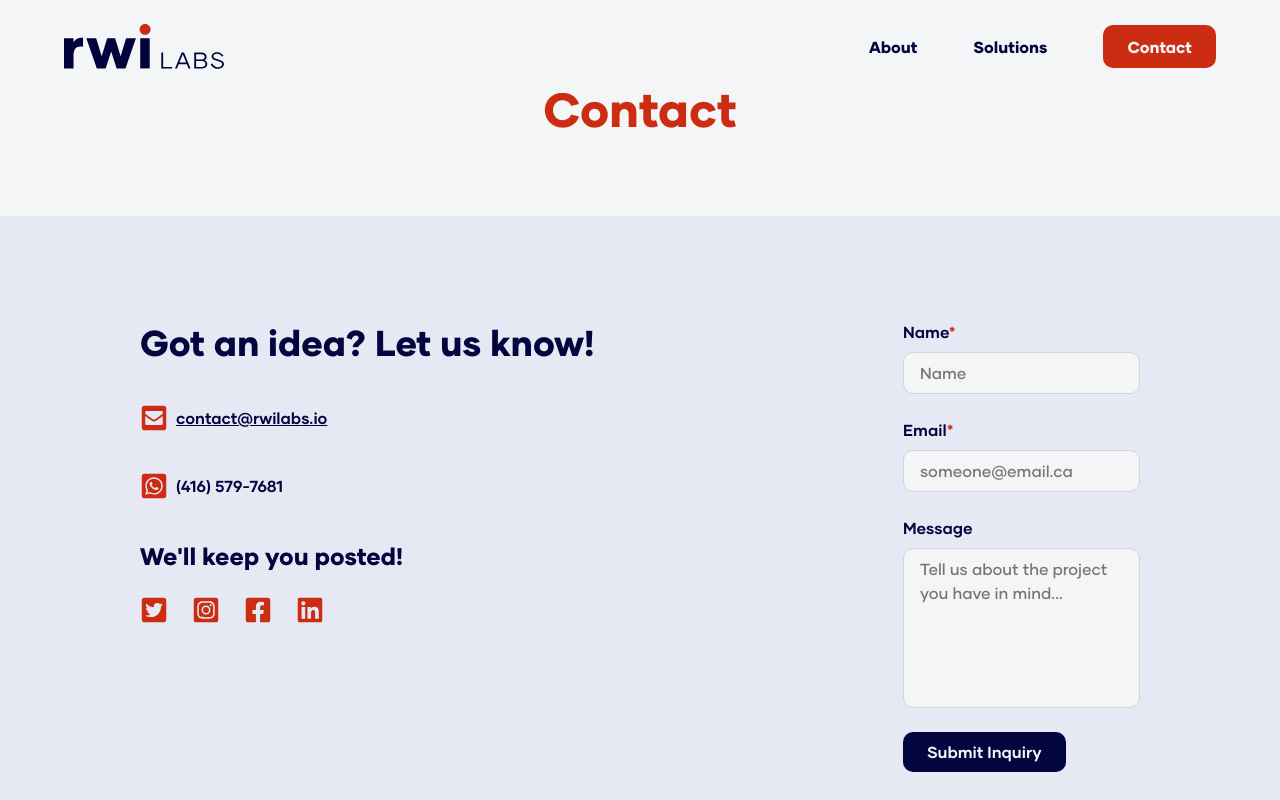
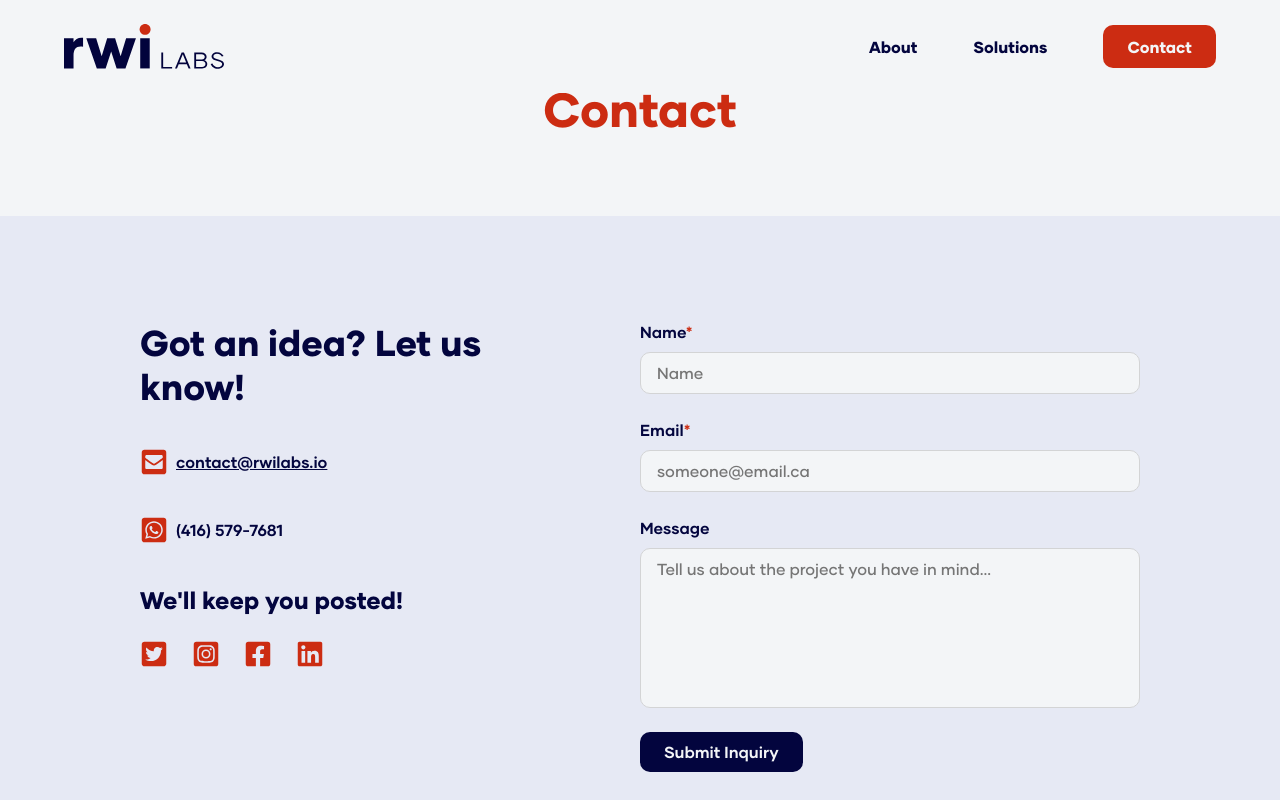
Before and after one commit to maplesyrupman/rwi-site, a Next.js app: page /contact in a window 1280 px wide. Shown: the top 800 px of the page. Built offline with nearby package versions, Linux system fonts and the light colour scheme.

Commit message:
contact form styling fixed

```diff
--- a/components/ContactForm/index.tsx
+++ b/components/ContactForm/index.tsx
@@ -17,8 +17,7 @@ export default function ContactForm() {
     }
 
     return (
-        <form>
-            <div className='formCon flexColumn gapMD'>
+        <form className='formCon flexColumn gapMD'>
                 <ShortAnswer
                     question={{ id: 'name', placeholder: 'Name', label: 'Name', type: 'short', required: true }}
                     change={handleChange}
@@ -34,7 +33,6 @@ export default function ContactForm() {
                 <div>
                     <Button text='Submit Inquiry' type='submit' btnStyle='primary' />
                 </div>
-            </div>
         </form>
     )
 }
--- a/pages/solutions/[service].tsx
+++ b/pages/solutions/[service].tsx
@@ -85,8 +85,8 @@ export default function Service ({ serviceData: data }:any) {
 
             <section className='sectionLG sectionWithBg bgSecondaryTwo'>
                 <div className='contentMD flexColumn alignCenter justifyCenter'>
-                    <h2 className='txtRed textCenter sectionTitle'>Got an idea? Lets hear it!</h2>
-                    {/* <ContactForm/> */}
+                    <h2 className='txtRed txtCenter sectionTitle'>Got an idea? Lets hear it!</h2>
+                    <ContactForm/>
                 </div>
             </section>
 
```
